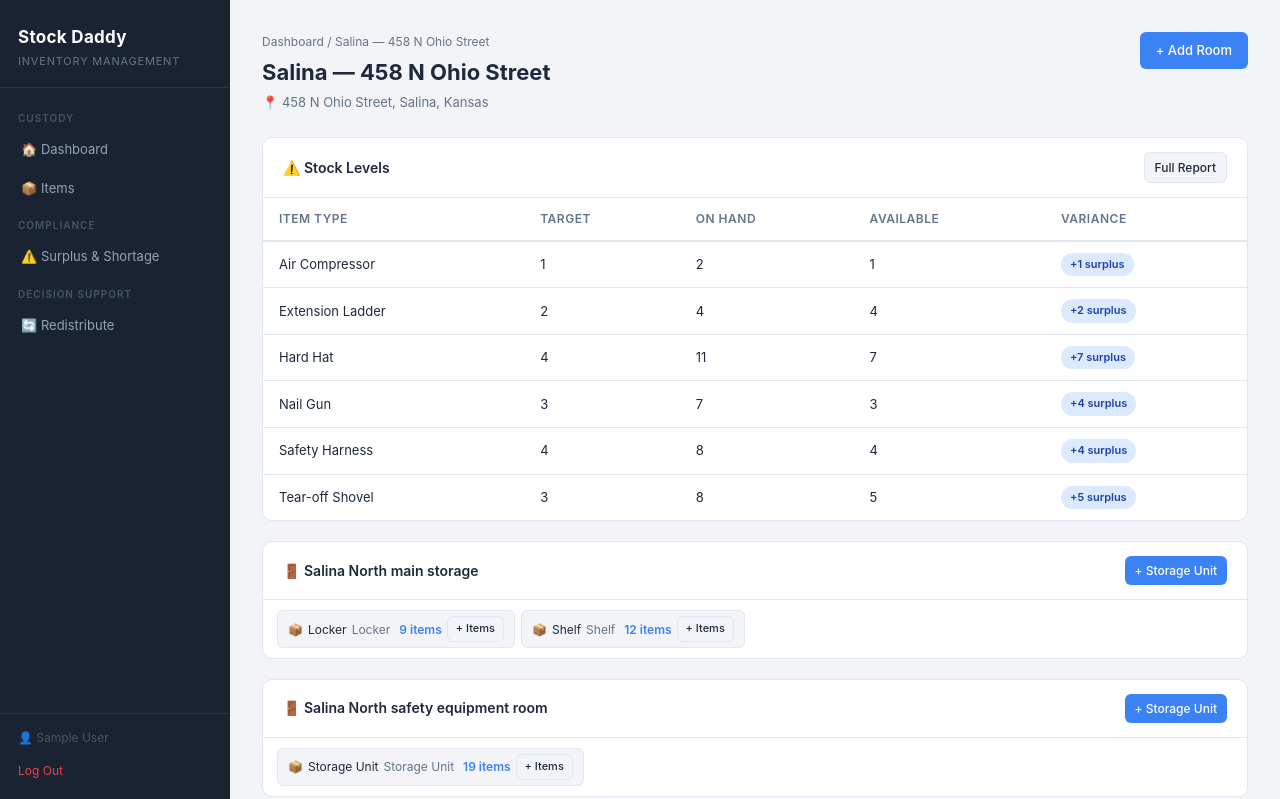
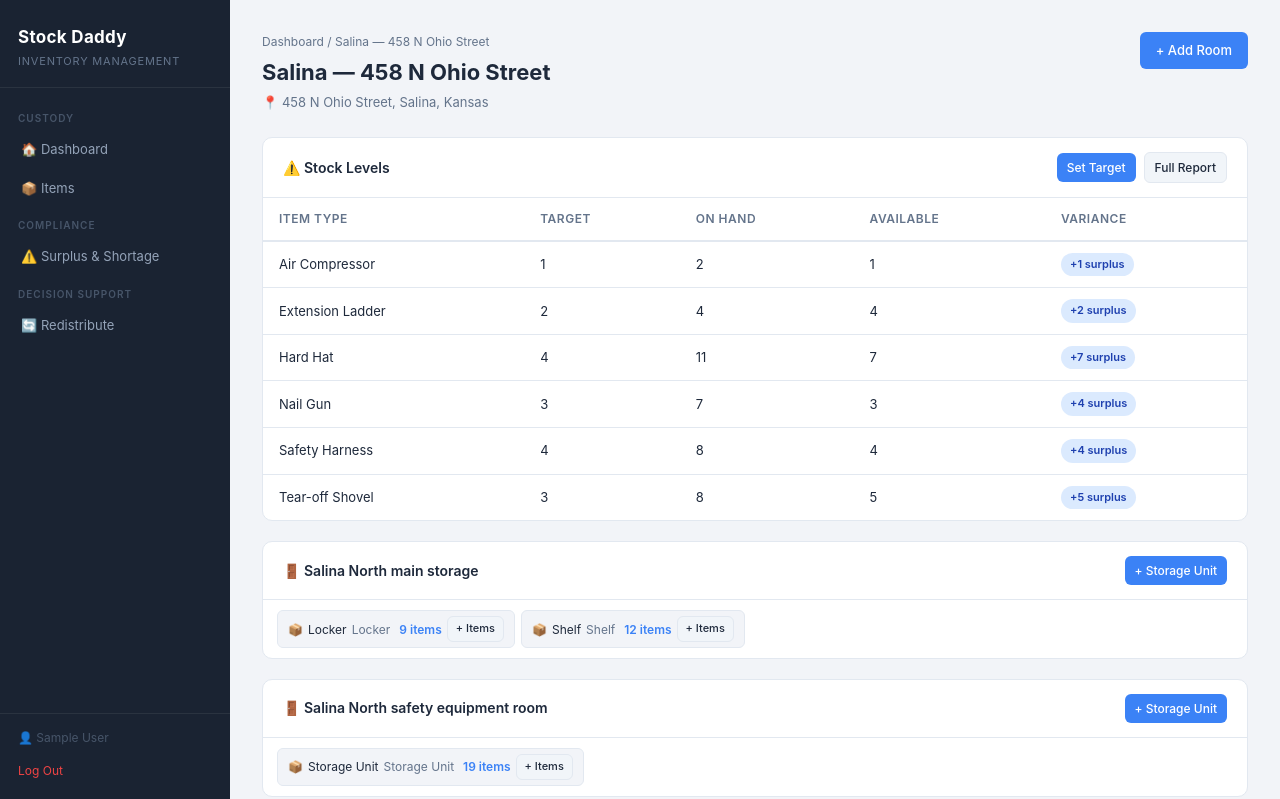
Before and after one commit to BaPark-FHSU-ASE/Group_1_Advanced_Software_Engineering_Proj, a Flask app: page /building/1 in a window 1280 px wide. Shown: the top 799 px of the page. Run offline with Flask 3, Linux system fonts and the light colour scheme; the visitor is signed in with stand-in values (Sample User, id 1); data comes from the database, SQL or seed files in the repository.

Commit message:
Set stock targets from the building page (REQ-15)

```diff
--- a/frontend/app.py
+++ b/frontend/app.py
@@ -3,6 +3,7 @@ from datetime import datetime
 
 from flask import Flask, render_template, redirect, url_for, request, session, flash
 
+import api_client
 import db
 import redistribution
 
@@ -142,7 +143,47 @@ def building(building_id):
     building_data = db.get_building(session["owner_id"], building_id)
     if building_data is None:
         return redirect(url_for("dashboard"))
-    return render_template("building.html", user=session["user"], building=building_data)
+    return render_template(
+        "building.html",
+        user=session["user"],
+        building=building_data,
+        item_types=db.get_item_types(),
+    )
+
+
+@app.route("/building/<int:building_id>/targets", methods=["POST"])
+def set_target(building_id):
+    """Set or change one stock target for this building (REQ-15).
+
+    Saves through the Stock Daddy API (stock_daddy_api/), not db.py.
+    Saving a target that already exists updates it instead of adding a
+    second one.
+    """
+    if "user" not in session:
+        return redirect(url_for("login"))
+    if db.get_building(session["owner_id"], building_id) is None:
+        return redirect(url_for("dashboard"))
+
+    item_type_id = request.form.get("item_type_id", type=int)
+    target_qty = request.form.get("target_qty", type=int)
+    names = {t["id"]: t["name"] for t in db.get_item_types()}
+    if item_type_id not in names or target_qty is None or target_qty < 0:
+        flash("Pick an item type and enter a target of 0 or more.", "error")
+        return redirect(url_for("building", building_id=building_id))
+
+    try:
+        _, created = api_client.set_target(
+            session["owner_id"], building_id, item_type_id, target_qty
+        )
+    except api_client.ApiUnavailable:
+        flash("Couldn't reach the Stock Daddy API, so the target wasn't saved. "
+              "Restart the app and try again.", "error")
+    except api_client.ApiError as e:
+        flash(f"The target wasn't saved: {e.message}", "error")
+    else:
+        verb = "Set" if created else "Updated"
+        flash(f"{verb} the {names[item_type_id]} target to {target_qty}.", "success")
+    return redirect(url_for("building", building_id=building_id))
 
 
 @app.route("/building/<int:building_id>/rooms", methods=["POST"])
--- a/frontend/static/css/main.css
+++ b/frontend/static/css/main.css
@@ -414,6 +414,9 @@ a:hover { text-decoration: underline; }
     font-weight: 400;
 }
 
+/* Several buttons on the right of a card header, e.g. Set Target + Full Report */
+.card-actions { display: flex; gap: 8px; align-items: center; flex-wrap: wrap; }
+
 .empty-state { text-align: center; color: var(--muted); padding: 32px; }
 
 .form-card { max-width: 480px; padding: 20px; }
--- a/frontend/templates/building.html
+++ b/frontend/templates/building.html
@@ -31,7 +31,30 @@
         <div class="card">
             <div class="card-header">
                 <span>⚠️ Stock Levels</span>
-                <a href="{{ url_for('compliance') }}" class="btn btn-small btn-secondary">Full Report</a>
+                <div class="card-actions">
+                    {# REQ-15: saving a target that already exists updates it #}
+                    <details class="inline-form">
+                        <summary class="btn btn-small">Set Target</summary>
+                        <form method="POST" action="{{ url_for('set_target', building_id=building.id) }}" class="inline-form-body">
+                            <div class="form-group">
+                                <label for="target-item-type">Item type</label>
+                                <select id="target-item-type" name="item_type_id" required>
+                                    <option value="" disabled selected>Choose…</option>
+                                    {% for t in item_types %}
+                                    <option value="{{ t.id }}">{{ t.name }}</option>
+                                    {% endfor %}
+                                </select>
+                            </div>
+                            <div class="form-group">
+                                <label for="target-qty">Target quantity</label>
+                                <input type="number" id="target-qty" name="target_qty" min="0" step="1" inputmode="numeric" required />
+                                <span class="form-hint">How many this building should keep on hand.</span>
+                            </div>
+                            <button type="submit" class="btn btn-primary btn-full">Save Target</button>
+                        </form>
+                    </details>
+                    <a href="{{ url_for('compliance') }}" class="btn btn-small btn-secondary">Full Report</a>
+                </div>
             </div>
             <table class="table">
                 <thead>
```
Also changed, not shown: frontend/tests/test_targets.py (added, +175 -0 lines).
